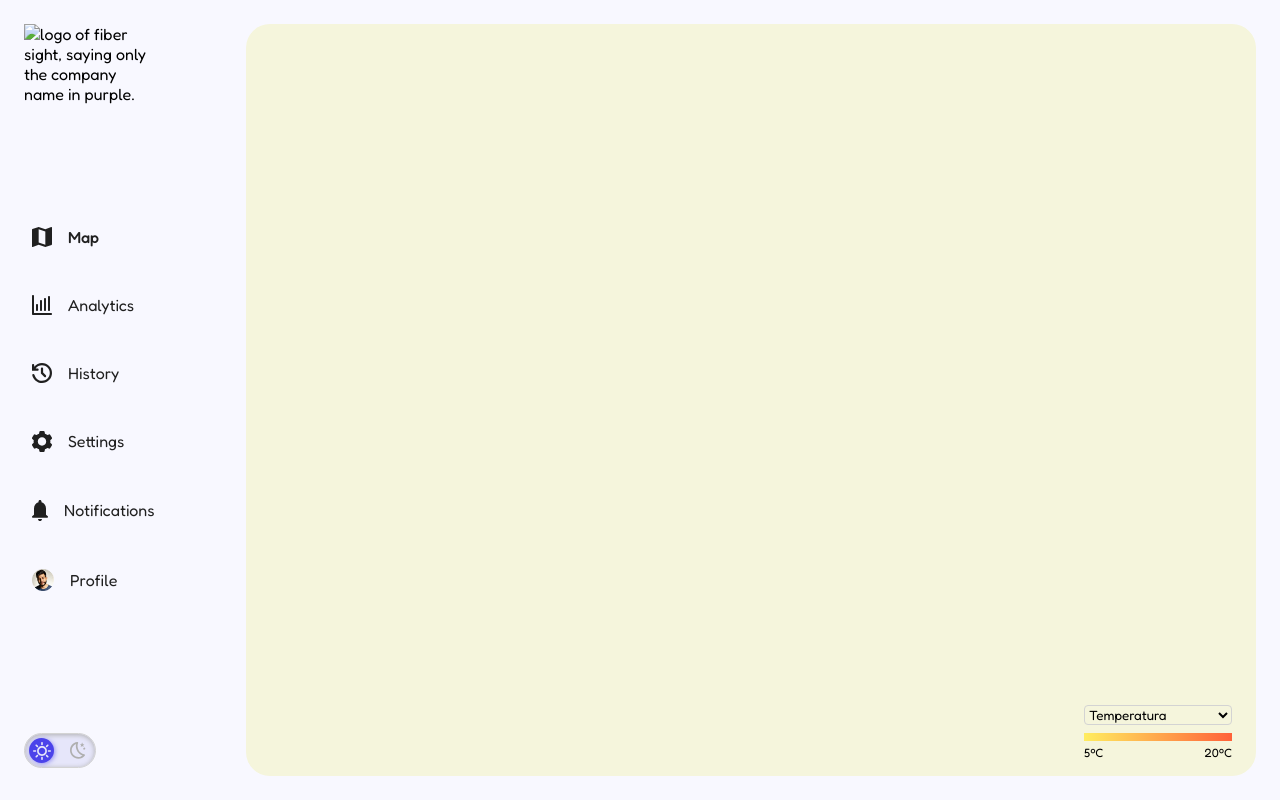
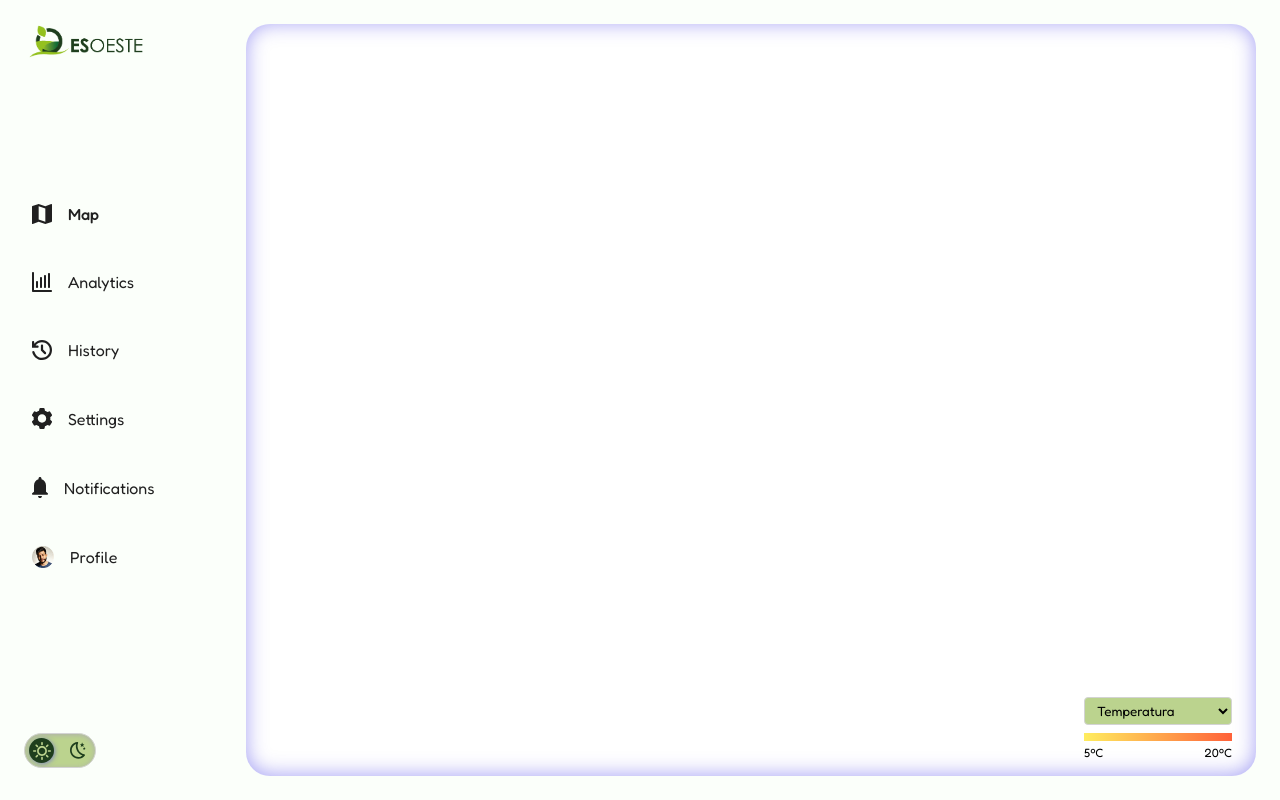
Before and after one commit to imppereira/fibersight_challenge, a plain HTML site: page index.html in a window 1280 px wide. Drawn offline with Linux system fonts and the light colour scheme.

Commit message:
color_update

```diff
--- a/css/components.css
+++ b/css/components.css
@@ -43,9 +43,9 @@
     height: 25px;
     padding: 4px;
     background-color: var(--color-secondary);
-    border: 0.5px solid #D3D3D3;
+    border: 0.5px solid var(--color-grey-200);
     border-radius: 48px;
-    box-shadow: inset 0 1px 5px 0 #AFAFAF;
+    box-shadow: inset 0 1px 5px 0 var(--color-grey-400);
     /*LAYOUT*/
     position: relative;
     display: flex;
@@ -63,7 +63,7 @@
     height: 25px;
     background-color: var(--color-primary);
     border-radius: 360px;
-    box-shadow: 1px 1px 4px rgb(75, 67, 234, 0.5);
+    box-shadow: 1px 1px 4px var(--color-shadow);
     /*LAYOUT*/
     position: absolute;
     left: 4px;
@@ -95,13 +95,13 @@ input:checked+.switch:after {
 }
 
 input:checked+.switch svg.sun {
-    fill: #AFAFAF;
+    fill: var(--color-primary);
 }
 
 .switch svg.moon {
     width: 16px;
     left: 45px;
-    fill: #AFAFAF;
+    fill: var(--color-primary);
 }
 
 input:checked+.switch svg.moon {
@@ -127,9 +127,10 @@ input:checked+.switch svg.moon {
 }
 
 #legend_select {
-    background-color: transparent;
-    border: 0.5px solid #D3D3D3;
+    background-color: var(--color-secondary);
+    border: 0.5px solid var(--color-grey-200);
     border-radius: 4px;
+    padding: 4px 8px;
 }
 
 #legend_degrade {
--- a/css/index.css
+++ b/css/index.css
@@ -58,7 +58,8 @@ header {
 /* MAIN -----------------------------------------------------------------------------------------------*/
 
 main {
-    background-color: beige;
+    background-color: white;
+    box-shadow: inset 0 -1px 20px 0 var(--color-shadow);
     height: calc(100% - 24px);
     border-radius: 24px;
     padding: 16px 24px;
--- a/css/variables.css
+++ b/css/variables.css
@@ -3,6 +3,12 @@
     --color-lavander: #E6E6FA;
     --color-white: #F8F8FF;
     --color-purple: #4B43EA;
+    --color-purple-50: rgb(75, 67, 234, 0.5);
+    --color-darkGreen: #1E3E1D;
+    --color-darkGreen-50: rgb(30, 62, 29,0.5);
+    --color-sage:#BBD38E;
+    --color-green:#8BB925;
+    --color-lightGreen:#FBFFFA;
     --color-grey-50: #F1F1F1;
     --color-grey-200: #D3D3D3;
     --color-grey-400: #AFAFAF;
@@ -19,15 +25,17 @@
 .lightMode {
     /*Light Mode*/
     --color-text: var(--color-grey-900);
-    --color-background: var(--color-white);
-    --color-primary: var(--color-purple);
-    --color-secondary: var(--color-lavander);
+    --color-background: var(--color-lightGreen);
+    --color-primary: var(--color-darkGreen);
+    --color-secondary: var(--color-sage);
+    --color-shadow: var(--color-purple-50);
 }
 
 .darkMode {
     /*Light Mode*/
-    --color-text: var(--color-white);
+    --color-text: var(--color-lightGreen);
     --color-background: var(--color-grey-900);
-    --color-primary: var(--color-grey-600);
-    --color-secondary: var(--color-grey-400);
+    --color-primary: var(--color-darkGreen);
+    --color-secondary: var(--color-sage);
+    --color-shadow: var(--color-darkGreen-50);
 }
--- a/index.html
+++ b/index.html
@@ -20,7 +20,7 @@
 <body class="lightMode">
     <header>
         <!-- COMPANY'S LOGO-->
-        <img id="logo_company" src="assets/img/logo_fibersight.png" width="auto" height="auto"
+        <img id="logo_company" src="assets/img/logo/logo_esoeste.png" width="auto" height="auto"
             alt="logo of fiber sight, saying only the company name in purple.">
 
         <!-- MENU -->
--- a/js/components.js
+++ b/js/components.js
@@ -39,6 +39,7 @@ class MyLegend extends HTMLElement {
             <select id="legend_select">
               <option value="temp">Temperatura</option>
               <option value="moist">Moisture</option>
+              <option value="both">Both</option>
             </select>
             <div>
                 <span id="legend_degrade" class="degrade_temp"></span>
--- a/js/index.js
+++ b/js/index.js
@@ -45,9 +45,11 @@ window.onload = function () {
 function switchMode() {
     if (darkemode_toggle.checked) {
         document.body.classList.add('darkMode');
+        document.getElementById("logo_company").src = "./assets/img/logo/white_logo_esoeste.png";
     }
     else {
         document.body.classList.remove('darkMode');
+        document.getElementById("logo_company").src = "./assets/img/logo/logo_esoeste.png";
     }
 }
 
```
Also changed, not shown: assets/img/logo/logo_esoeste.png (added), assets/img/logo/white_logo_esoeste.png (added), 3 other files.
